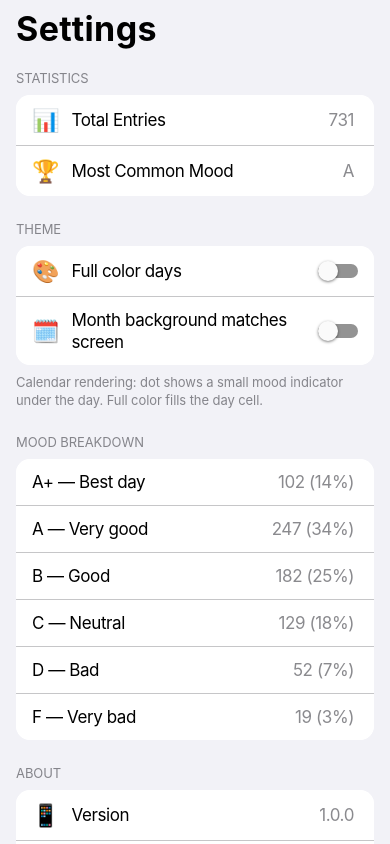
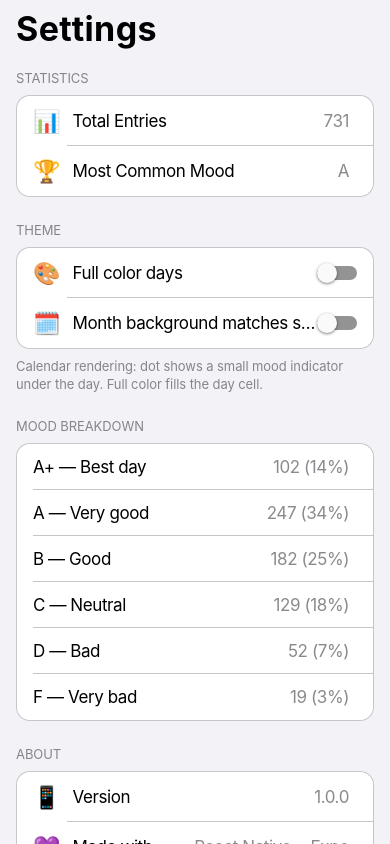
Before and after one commit to maxiguillermo1/moodly, a React Native app: screen /Settings in a window 390 px wide. Built offline with nearby package versions, Linux system fonts and the light colour scheme; what react-native-worklets would draw is missing.

Commit message:
refactor+quality: implement iOS-style interaction patterns, accessibility compliance, and production hygiene for release readiness

```diff
--- a/App.tsx
+++ b/App.tsx
@@ -11,8 +11,10 @@ import { installSafeConsole } from './src/security';
 installSafeConsole();
 
 // Dev-only perf probes (metadata-only logs; no behavior/UI changes).
-import { initPerfProbe } from './src/perf';
-initPerfProbe();
+// Production hygiene: do not even initialize probe modules in prod bundles.
+if (typeof __DEV__ !== 'undefined' && __DEV__) {
+  require('./src/perf').initPerfProbe();
+}
 
 import React from 'react';
 import { RootApp } from './src/app';
--- a/src/components/ui/GroupedList.tsx
+++ b/src/components/ui/GroupedList.tsx
@@ -4,7 +4,8 @@
  */
 
 import React, { ReactNode } from 'react';
-import { View, Text, TouchableOpacity, StyleSheet } from 'react-native';
+import { View, Text, Pressable, StyleSheet } from 'react-native';
+import Ionicons from '@expo/vector-icons/Ionicons';
 import { colors, spacing, borderRadius, typography } from '../../theme';
 
 interface GroupedSectionProps {
@@ -16,9 +17,17 @@ interface GroupedSectionProps {
 export function GroupedSection({ header, footer, children }: GroupedSectionProps) {
   return (
     <View style={styles.section}>
-      {header && <Text style={styles.sectionHeader}>{header}</Text>}
+      {header && (
+        <Text style={styles.sectionHeader} allowFontScaling>
+          {header}
+        </Text>
+      )}
       <View style={styles.sectionContent}>{children}</View>
-      {footer && <Text style={styles.sectionFooter}>{footer}</Text>}
+      {footer && (
+        <Text style={styles.sectionFooter} allowFontScaling>
+          {footer}
+        </Text>
+      )}
     </View>
   );
 }
@@ -46,35 +55,63 @@ export function GroupedRow({
   destructive = false,
   right,
 }: GroupedRowProps) {
+  // Match iOS Settings: separators are inset so they align with label text.
+  // Emoji icons are used here; treat them as a fixed “slot” to keep rhythm consistent.
+  const separatorInsetLeft = spacing[4] + (icon ? 22 + spacing[3] : 0);
+
   const content = (
-    <View
-      style={[
-        styles.row,
-        isFirst && styles.rowFirst,
-        isLast && styles.rowLast,
-        !isLast && styles.rowBorder,
-      ]}
-    >
-      {icon && <Text style={styles.rowIcon}>{icon}</Text>}
-      <Text style={[styles.rowLabel, destructive && styles.rowLabelDestructive]}>
+    <View style={[styles.row, isFirst && styles.rowFirst, isLast && styles.rowLast]}>
+      {icon && (
+        <Text style={styles.rowIcon} allowFontScaling={false}>
+          {icon}
+        </Text>
+      )}
+      <Text
+        style={[styles.rowLabel, destructive && styles.rowLabelDestructive]}
+        allowFontScaling
+        numberOfLines={1}
+      >
         {label}
       </Text>
       <View style={styles.rowRight}>
         {right ?? (
           <>
-            {value && <Text style={styles.rowValue}>{value}</Text>}
-            {onPress && showChevron && <Text style={styles.chevron}>›</Text>}
+            {value ? (
+              <Text style={styles.rowValue} allowFontScaling numberOfLines={1}>
+                {value}
+              </Text>
+            ) : null}
+            {onPress && showChevron ? (
+              <Ionicons
+                name="chevron-forward"
+                size={16}
+                color={colors.system.tertiaryLabel}
+                style={styles.chevronIcon}
+              />
+            ) : null}
           </>
         )}
       </View>
+
+      {/* Inset separator (iOS grouped list style) */}
+      {!isLast ? (
+        <View
+          pointerEvents="none"
+          style={[styles.separator, { left: separatorInsetLeft }]}
+        />
+      ) : null}
     </View>
   );
 
   if (onPress) {
     return (
-      <TouchableOpacity onPress={onPress} activeOpacity={0.6}>
+      <Pressable
+        onPress={onPress}
+        accessibilityRole="button"
+        style={({ pressed }) => (pressed ? styles.rowPressed : undefined)}
+      >
         {content}
-      </TouchableOpacity>
+      </Pressable>
     );
   }
 
@@ -97,6 +134,9 @@ const styles = StyleSheet.create({
     borderRadius: borderRadius.lg,
     marginHorizontal: spacing[4],
     overflow: 'hidden',
+    // Subtle iOS grouped card stroke.
+    borderWidth: StyleSheet.hairlineWidth,
+    borderColor: colors.system.separator,
   },
   sectionFooter: {
     ...typography.footnote,
@@ -112,6 +152,10 @@ const styles = StyleSheet.create({
     backgroundColor: colors.system.secondaryBackground,
     minHeight: 44,
   },
+  rowPressed: {
+    // iOS row highlight (subtle).
+    backgroundColor: colors.system.fill,
+  },
   rowFirst: {
     borderTopLeftRadius: borderRadius.lg,
     borderTopRightRadius: borderRadius.lg,
@@ -120,9 +164,12 @@ const styles = StyleSheet.create({
     borderBottomLeftRadius: borderRadius.lg,
     borderBottomRightRadius: borderRadius.lg,
   },
-  rowBorder: {
-    borderBottomWidth: StyleSheet.hairlineWidth,
-    borderBottomColor: colors.system.separator,
+  separator: {
+    position: 'absolute',
+    right: 0,
+    bottom: 0,
+    height: StyleSheet.hairlineWidth,
+    backgroundColor: colors.system.separator,
   },
   rowIcon: {
     fontSize: 22,
@@ -143,11 +190,9 @@ const styles = StyleSheet.create({
   rowValue: {
     ...typography.body,
     color: colors.system.secondaryLabel,
-    marginRight: spacing[1],
+    marginRight: spacing[2],
   },
-  chevron: {
-    fontSize: 20,
-    color: colors.system.tertiaryLabel,
-    fontWeight: '600',
+  chevronIcon: {
+    marginRight: -2, // optical alignment like iOS
   },
 });
--- a/src/navigation/FloatingTabBar.tsx
+++ b/src/navigation/FloatingTabBar.tsx
@@ -28,6 +28,7 @@ export function FloatingTabBar({ state, navigation }: BottomTabBarProps) {
       >
         {state.routes.map((route, index) => {
           const isFocused = state.index === index;
+          const label = `${route.name} tab`;
 
           const onPress = () => {
             const event = navigation.emit({
@@ -45,14 +46,17 @@ export function FloatingTabBar({ state, navigation }: BottomTabBarProps) {
             <TouchableOpacity
               key={route.key}
               accessibilityRole="button"
+              accessibilityLabel={label}
+              accessibilityHint={isFocused ? 'Current tab' : `Switches to ${route.name}`}
               accessibilityState={isFocused ? { selected: true } : {}}
               onPress={onPress}
               style={styles.tab}
               activeOpacity={0.7}
+              hitSlop={{ top: 6, bottom: 6, left: 6, right: 6 }}
             >
               <Ionicons
                 name={TAB_ICONS[route.name]}
-                size={20}
+                size={sizing.iconSm}
                 color={isFocused ? colors.system.blue : colors.system.secondaryLabel}
               />
               <View style={[styles.indicator, isFocused && styles.indicatorActive]} />
--- a/src/screens/JournalScreen.tsx
+++ b/src/screens/JournalScreen.tsx
@@ -11,14 +11,12 @@ import {
   TouchableOpacity,
   StyleSheet,
   Alert,
-  Modal,
-  TextInput,
 } from 'react-native';
 import { FlashList } from '@shopify/flash-list';
 import { SafeAreaView } from 'react-native-safe-area-context';
 import { useFocusEffect } from '@react-navigation/native';
 import { MoodEntry, MoodGrade } from '../types';
-import { ScreenHeader, MoodPicker, MoodBadge } from '../components';
+import { ScreenHeader, MoodBadge } from '../components';
 import {
   getEntriesSortedDesc,
   upsertEntry,
@@ -28,6 +26,7 @@ import { getRelativeDayLabel, formatDateForDisplay } from '../utils';
 import { logger } from '../security';
 import { PerfProfiler, usePerfScreen } from '../perf';
 import { colors, spacing, borderRadius, typography } from '../theme';
+import { JournalEditModal } from './journal/JournalEditModal';
 
 /**
  * PERF experiment toggle (small + reversible).
@@ -51,7 +50,7 @@ export default function JournalScreen() {
 
   const loadCountRef = useRef(0);
 
-  const loadEntries = useCallback(async () => {
+  const reloadJournalEntries = useCallback(async () => {
     const phase = loadCountRef.current === 0 ? 'cold' : 'warm';
     loadCountRef.current += 1;
     const p: any = (globalThis as any).performance;
@@ -68,8 +67,8 @@ export default function JournalScreen() {
 
   useFocusEffect(
     useCallback(() => {
-      loadEntries();
-    }, [loadEntries])
+      reloadJournalEntries();
+    }, [reloadJournalEntries])
   );
 
   const handleTapEntry = useCallback((entry: MoodEntry) => {
@@ -89,12 +88,16 @@ export default function JournalScreen() {
           style: 'destructive',
           onPress: async () => {
             await deleteEntry(entry.date);
-            loadEntries();
+            reloadJournalEntries();
           },
         },
       ]
     );
-  }, [loadEntries]);
+  }, [reloadJournalEntries]);
+
+  const handleCloseEdit = useCallback(() => {
+    setEditingEntry(null);
+  }, []);
 
   const handleSaveEdit = useCallback(async () => {
     if (!editingEntry || !editMood) return;
@@ -107,8 +110,8 @@ export default function JournalScreen() {
     });
 
     setEditingEntry(null);
-    loadEntries();
-  }, [editMood, editNote, editingEntry, loadEntries]);
+    reloadJournalEntries();
+  }, [editMood, editNote, editingEntry, reloadJournalEntries]);
 
   const keyExtractor = useCallback((item: MoodEntry) => item.date, []);
 
@@ -188,44 +191,15 @@ export default function JournalScreen() {
         )}
       </PerfProfiler>
 
-      {/* Edit Modal */}
-      <Modal
-        visible={editingEntry !== null}
-        animationType="slide"
-        presentationStyle="pageSheet"
-        onRequestClose={() => setEditingEntry(null)}
-      >
-        <SafeAreaView style={styles.modalContainer} edges={['top']}>
-          <View style={styles.modalHeader}>
-            <TouchableOpacity onPress={() => setEditingEntry(null)}>
-              <Text style={styles.modalCancel}>Cancel</Text>
-            </TouchableOpacity>
-            <Text style={styles.modalTitle}>
-              {editingEntry ? formatDateForDisplay(editingEntry.date) : ''}
-            </Text>
-            <TouchableOpacity onPress={handleSaveEdit}>
-              <Text style={styles.modalSave}>Save</Text>
-            </TouchableOpacity>
-          </View>
-
-          <View style={styles.modalContent}>
-            <MoodPicker selectedMood={editMood} onSelect={setEditMood} />
-
-            <View style={styles.modalNoteSection}>
-              <Text style={styles.modalNoteLabel}>NOTE</Text>
-              <TextInput
-                style={styles.modalNoteInput}
-                placeholder="What made this day special?"
-                placeholderTextColor={colors.system.tertiaryLabel}
-                value={editNote}
-                onChangeText={setEditNote}
-                maxLength={200}
-                multiline
-              />
-            </View>
-          </View>
-        </SafeAreaView>
-      </Modal>
+      <JournalEditModal
+        editingEntry={editingEntry}
+        editMood={editMood}
+        editNote={editNote}
+        setEditMood={setEditMood}
+        setEditNote={setEditNote}
+        onCancel={handleCloseEdit}
+        onSave={handleSaveEdit}
+      />
     </SafeAreaView>
   );
 }
@@ -288,53 +262,4 @@ const styles = StyleSheet.create({
     color: colors.system.secondaryLabel,
     textAlign: 'center',
   },
-  // Modal
-  modalContainer: {
-    flex: 1,
-    backgroundColor: colors.system.background,
-  },
-  modalHeader: {
-    flexDirection: 'row',
-    justifyContent: 'space-between',
-    alignItems: 'center',
-    paddingHorizontal: spacing[4],
-    paddingVertical: spacing[4],
-    borderBottomWidth: StyleSheet.hairlineWidth,
-    borderBottomColor: colors.system.separator,
-    backgroundColor: colors.system.secondaryBackground,
-  },
-  modalCancel: {
-    ...typography.body,
-    color: colors.system.secondaryLabel,
-  },
-  modalTitle: {
-    ...typography.headline,
-    color: colors.system.label,
-  },
-  modalSave: {
-    ...typography.body,
-    color: colors.system.blue,
-    fontWeight: '600',
-  },
-  modalContent: {
-    padding: spacing[4],
-  },
-  modalNoteSection: {
-    marginTop: spacing[6],
-  },
-  modalNoteLabel: {
-    ...typography.footnote,
-    color: colors.system.secondaryLabel,
-    textTransform: 'uppercase',
-    marginBottom: spacing[2],
-  },
-  modalNoteInput: {
-    ...typography.body,
-    color: colors.system.label,
-    backgroundColor: colors.system.secondaryBackground,
-    borderRadius: borderRadius.lg,
-    padding: spacing[4],
-    minHeight: 100,
-    textAlignVertical: 'top',
-  },
 });
--- /dev/null
+++ b/src/screens/journal/JournalEditModal.tsx
@@ -0,0 +1,130 @@
+/**
+ * Journal edit modal UI (pageSheet).
+ *
+ * Responsibility:
+ * - Render the edit UI for a single `MoodEntry` (mood picker + note field).
+ * - Emit user intent via callbacks (cancel/save, set mood/note).
+ *
+ * Must NOT:
+ * - Read/write storage
+ * - Compute aggregates
+ * - Perform navigation
+ */
+
+import React from 'react';
+import { View, Text, TouchableOpacity, StyleSheet, Modal, TextInput } from 'react-native';
+import { SafeAreaView } from 'react-native-safe-area-context';
+
+import type { MoodEntry, MoodGrade } from '../../types';
+import { MoodPicker } from '../../components';
+import { formatDateForDisplay } from '../../utils';
+import { colors, spacing, borderRadius, typography } from '../../theme';
+
+export function JournalEditModal(props: {
+  editingEntry: MoodEntry | null;
+  editMood: MoodGrade | null;
+  editNote: string;
+  setEditMood: (next: MoodGrade | null) => void;
+  setEditNote: (next: string) => void;
+  onCancel: () => void;
+  onSave: () => void;
+}): React.ReactElement {
+  const { editingEntry, editMood, editNote, setEditMood, setEditNote, onCancel, onSave } = props;
+
+  return (
+    <Modal
+      visible={editingEntry !== null}
+      animationType="slide"
+      presentationStyle="pageSheet"
+      onRequestClose={onCancel}
+    >
+      <SafeAreaView style={styles.modalContainer} edges={['top']}>
+        <View style={styles.modalHeader}>
+          <TouchableOpacity onPress={onCancel} activeOpacity={0.7} accessibilityRole="button">
+            <Text style={styles.modalCancel} allowFontScaling>
+              Cancel
+            </Text>
+          </TouchableOpacity>
+          <Text style={styles.modalTitle} allowFontScaling>
+            {editingEntry ? formatDateForDisplay(editingEntry.date) : ''}
+          </Text>
+          <TouchableOpacity onPress={onSave} activeOpacity={0.7} accessibilityRole="button">
+            <Text style={styles.modalSave} allowFontScaling>
+              Save
+            </Text>
+          </TouchableOpacity>
+        </View>
+
+        <View style={styles.modalContent}>
+          <MoodPicker selectedMood={editMood} onSelect={setEditMood} />
+
+          <View style={styles.modalNoteSection}>
+            <Text style={styles.modalNoteLabel} allowFontScaling>
+              NOTE
+            </Text>
+            <TextInput
+              style={styles.modalNoteInput}
+              placeholder="What made this day special?"
+              placeholderTextColor={colors.system.tertiaryLabel}
+              value={editNote}
+              onChangeText={setEditNote}
+              maxLength={200}
+              multiline
+            />
+          </View>
+        </View>
+      </SafeAreaView>
+    </Modal>
+  );
+}
+
+const styles = StyleSheet.create({
+  modalContainer: {
+    flex: 1,
+    backgroundColor: colors.system.background,
+  },
+  modalHeader: {
+    flexDirection: 'row',
+    justifyContent: 'space-between',
+    alignItems: 'center',
+    paddingHorizontal: spacing[4],
+    paddingVertical: spacing[4],
+    borderBottomWidth: StyleSheet.hairlineWidth,
+    borderBottomColor: colors.system.separator,
+    backgroundColor: colors.system.secondaryBackground,
+  },
+  modalCancel: {
+    ...typography.body,
+    color: colors.system.secondaryLabel,
+  },
+  modalTitle: {
+    ...typography.headline,
+    color: colors.system.label,
+  },
+  modalSave: {
+    ...typography.body,
+    color: colors.system.blue,
+    fontWeight: '600',
+  },
+  modalContent: {
+    padding: spacing[4],
+  },
+  modalNoteSection: {
+    marginTop: spacing[6],
+  },
+  modalNoteLabel: {
+    ...typography.footnote,
+    color: colors.system.secondaryLabel,
+    textTransform: 'uppercase',
+    marginBottom: spacing[2],
+  },
+  modalNoteInput: {
+    ...typography.body,
+    color: colors.system.label,
+    backgroundColor: colors.system.secondaryBackground,
+    borderRadius: borderRadius.lg,
+    padding: spacing[4],
+    minHeight: 100,
+    textAlignVertical: 'top',
+  },
+});
```
Also changed, not shown: src/components/mood/MoodPicker.tsx (+20 -3 lines), src/components/ui/ScreenHeader.tsx (+12 -3 lines), 1 other file (tests, documents, lock files or other folders).
